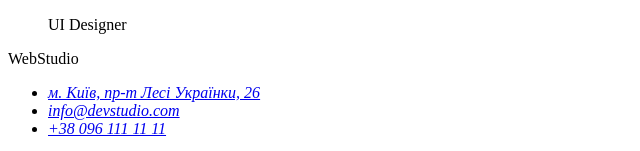
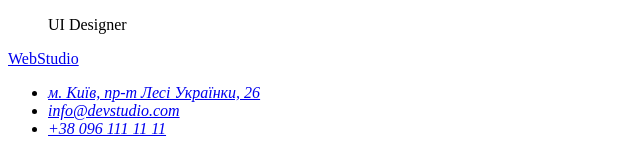
Before and after one commit to LISOVSMA/goit-markup-hw-01, a plain HTML site: page index.html in a window 1280 px wide. Shown: the part 2935-3086 px from the top of the page, 0-640 px from the left. Drawn offline with Linux system fonts and the light colour scheme.

Commit message:
adds a link

```diff
--- a/index.html
+++ b/index.html
@@ -80,7 +80,7 @@
         </section>
     </main>
     <footer>
-        <p>WebStudio</p>
+        <a href="#">WebStudio</a>
         <address>
             <ul>
                 <li><a href="https://goo.gl/maps/q8VHC99o34qYa7t8A" target="_blank">м. Київ, пр-т Лесі Українки, 26</a></li>
```
